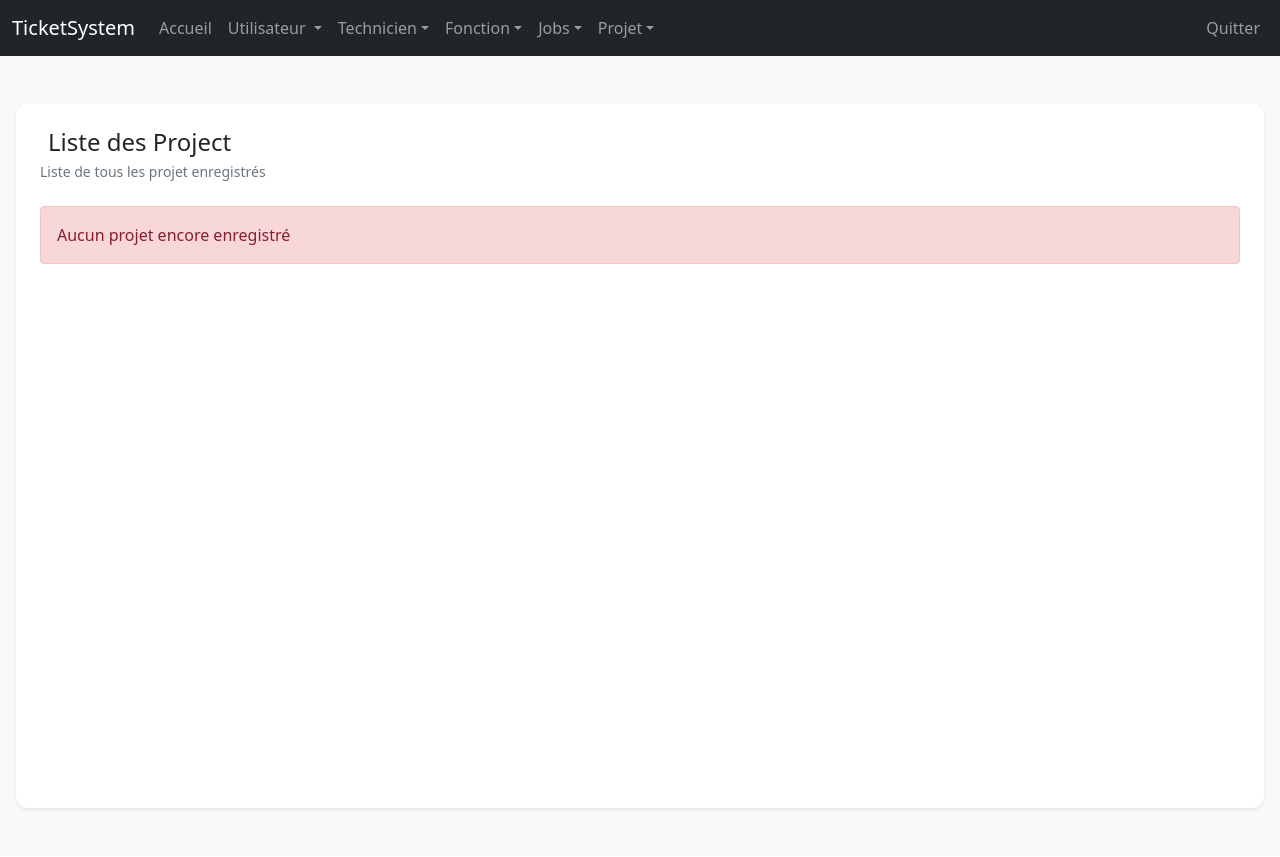
After one commit to LoKiass/ProjetTicketIT, a PHP site: template Src/View/Project/ListProject.twig in a window 1280 px wide. The commit adds this page. Shown: the top 857 px of the page. Run offline with PHP 8.4, Linux system fonts and the light colour scheme; the template is opened without the code that fills it, so the values that code supplies are empty; some libraries are stand-ins or nearby versions.

Commit message:
Refactor project routing and methods: standardize naming conventions, add project listing view, and enhance error handling in `ProjectController`.

```diff
--- a/Src/View/Navbar/Navbar.twig
+++ b/Src/View/Navbar/Navbar.twig
@@ -49,8 +49,8 @@
                     <li class="nav-item dropdown">
                         <a class="nav-link dropdown-toggle" href="#" role="button" data-bs-toggle="dropdown" aria-expanded="false">Projet</a>
                         <ul class="dropdown-menu">
-                            <li><a class="dropdown-item" href="getProj">Liste projet</a></li>
-                            <li><a class="dropdown-item" href="createProj">+ Nouveau projet</a></li>
+                            <li><a class="dropdown-item" href="getProject">Liste projet</a></li>
+                            <li><a class="dropdown-item" href="createProject">+ Nouveau projet</a></li>
                         </ul>
                     </li>
                 </ul>
--- /dev/null
+++ b/Src/View/Project/ListProject.twig
@@ -0,0 +1,71 @@
+{% extends 'baseTemplate.twig' %}
+{% block pagetitle %}TicketSystem - Liste technicien{% endblock %}
+
+{% block navbar %}
+    {% include 'Navbar/Navbar.twig' %}
+{% endblock %}
+
+{% block content %}
+    <div class="min-vh-100 d-flex justify-content-center bg-light py-5">
+        <div class="card shadow-sm border-0 w-100 mx-3" style="border-radius: 12px;">
+            <div class="card-body p-4">
+
+                <div class="mb-4">
+                    <h1 class="h4 fw-semibold mb-1">
+                        <i class="bi bi-people me-2"></i>Liste des Project
+                    </h1>
+                    <p class="text-muted small mb-0">Liste de tous les projet enregistrés</p>
+                </div>
+
+                {% if errorMessage is defined and errorMessage %}
+                    <div class="alert alert-danger">{{ errorMessage }}</div>
+                {% endif %}
+                {% if successMessage is defined and successMessage != "" %}
+                    <div class="alert alert-success">{{ successMessage }}</div>
+                {% endif %}
+                {% if TabProject is empty %}
+                    <div class="alert alert-danger">Aucun projet encore enregistré</div>
+                {% endif %}
+                {% if TabProject is not null %}
+                    <div class="table-responsive">
+                        <table class="table table-hover align-middle mb-0 small">
+                            <thead class="table-light">
+                            <tr>
+                                <th class="text-uppercase text-muted fw-semibold text-nowrap">Identifiant</th>
+                                <th class="text-uppercase text-muted fw-semibold text-nowrap">Description</th>
+                                <th class="text-uppercase text-muted fw-semibold text-nowrap">Date de début</th>
+                                <th class="text-uppercase text-muted fw-semibold text-nowrap">Date de clôture</th>
+                                <th class="text-uppercase text-muted fw-semibold text-nowrap">Budget</th>
+                                <th class="text-uppercase text-muted fw-semibold text-nowrap">Actions</th>
+                            </tr>
+                            </thead>
+                            <tbody>
+                            {% for project in TabProject %}
+                                <tr>
+                                    <td class="fw-semibold text-nowrap">{{ project.getIdent() }}</td>
+                                    <td class="fw-semibold text-nowrap">{{ project.getDescr() }}</td>
+                                    <td class="fw-semibold text-nowrap">{{ project.getDstart() }}</td>
+                                    <td class="fw-semibold text-nowrap">{{ project.getDClotEst() }}</td>
+                                    <td class="fw-semibold text-nowrap">{{ project.getBudget() }}</td>
+                                    <td class="text-nowrap">
+                                        <a href="updateProject?Pk={{ project.getPk() }}" class="btn btn-sm btn-outline-primary me-1">
+                                            Modification
+                                        </a>
+                                        <a href="getProject?Pk={{ project.getPk() }}" class="btn btn-sm btn-outline-secondary me-1">
+                                            Information
+                                        </a>
+                                        <a href="deleteProject?Pk={{ project.getPk }}" class="btn btn-sm btn-outline-danger">
+                                            Suppresions
+                                        </a>
+                                    </td>
+                                </tr>
+                            {% endfor %}
+                            </tbody>
+                        </table>
+                    </div>
+                {% endif %}
+
+            </div>
+        </div>
+    </div>
+{% endblock %}
```
Also changed, not shown: Src/Controller/ProjectController.php (+32 -5 lines), Src/Routing/Routes.php (+4 -4 lines).
